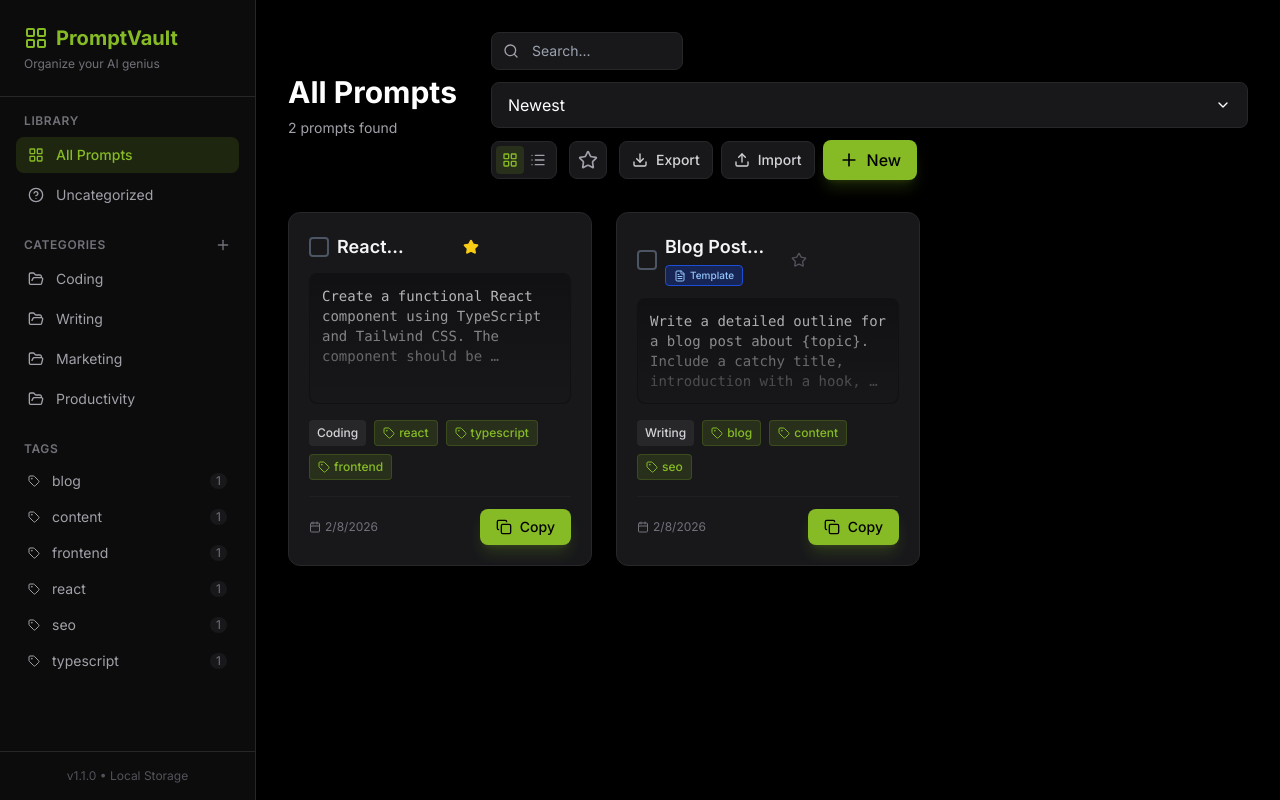
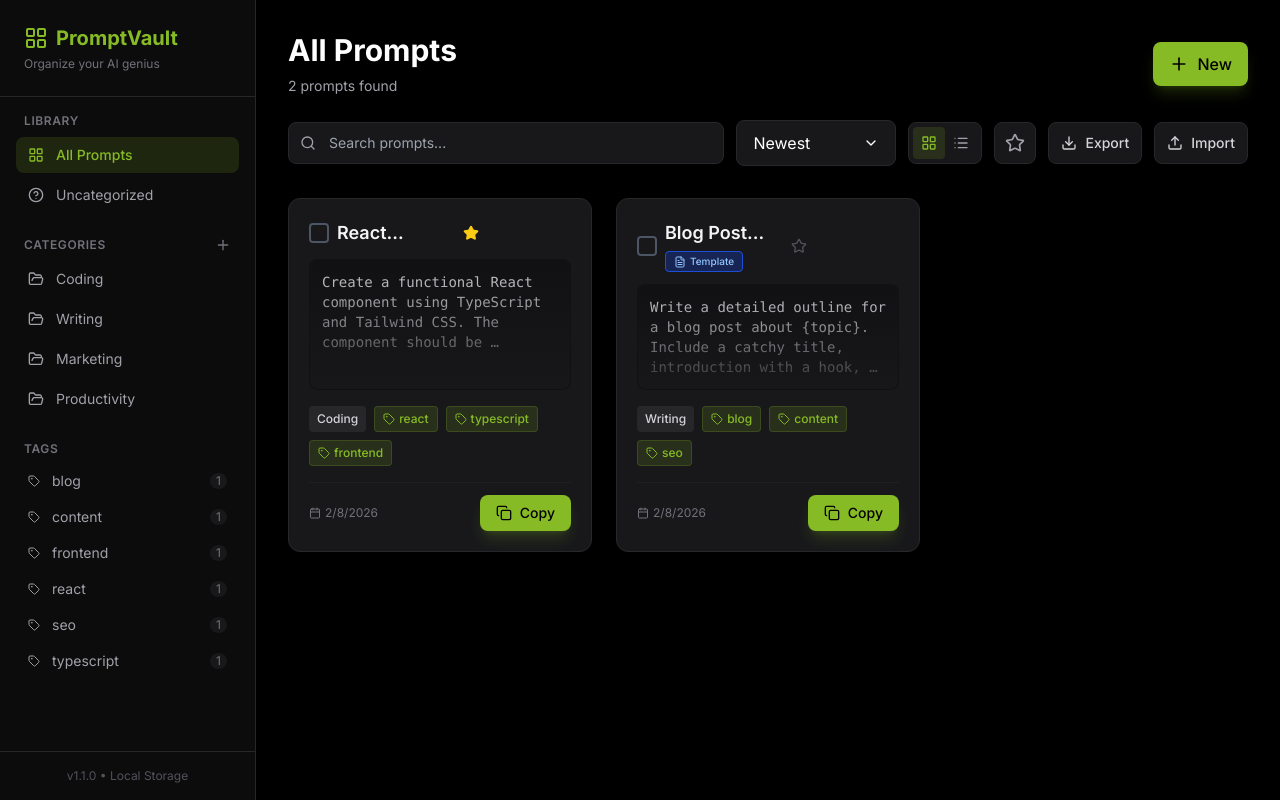
Before and after one commit to DochertyDev/PromptVault, a React (Vite) app: page / in a window 1280 px wide. Built offline with nearby package versions, Linux system fonts and the light colour scheme.

Commit message:
Header layout changes

```diff
--- a/App.tsx
+++ b/App.tsx
@@ -372,7 +372,9 @@ const App: React.FC = () => {
 
       <main className="flex-1 ml-64 p-8 max-w-[1920px] pb-24">
         {/* Header */}
-        <header className="flex flex-col md:flex-row md:items-center justify-between gap-4 mb-8">
+        <header className="mb-8">
+          {/* Top Row: Title and Primary Action */}
+          <div className="flex items-center justify-between mb-6">
             <div>
               <div className="flex items-center gap-3 mb-2">
                 <h1 className="text-3xl font-bold text-white">{getHeaderTitle()}</h1>
@@ -395,18 +397,34 @@ const App: React.FC = () => {
               </p>
             </div>
 
+            <button
+              onClick={() => {
+                setEditingPrompt(null);
+                setIsEditorOpen(true);
+              }}
+              className="flex items-center gap-2 bg-accent hover:bg-accent-hover text-black px-4 py-2.5 rounded-lg font-medium transition-colors shadow-lg shadow-accent/20 flex-shrink-0"
+            >
+              <Plus className="w-5 h-5" />
+              <span>New</span>
+            </button>
+          </div>
+
+          {/* Controls Row: Search, Sort, View, Favorites, Export, Import */}
           <div className="flex flex-wrap items-center gap-3">
-            <div className="relative">
+            {/* Search Bar */}
+            <div className="relative flex-1 min-w-48">
               <Search className="absolute left-3 top-1/2 -translate-y-1/2 w-4 h-4 text-zinc-400" />
               <input
                 type="text"
-                placeholder="Search..."
+                placeholder="Search prompts..."
                 value={searchQuery}
                 onChange={(e) => setSearchQuery(e.target.value)}
-                className="w-48 bg-black-200 border border-black-300 rounded-lg pl-10 pr-4 py-2 text-sm text-zinc-200 focus:ring-2 focus:ring-accent outline-none transition-all"
+                className="w-full bg-black-200 border border-black-300 rounded-lg pl-10 pr-4 py-2.5 text-sm text-zinc-200 focus:ring-2 focus:ring-accent outline-none transition-all"
               />
             </div>
 
+            {/* Sort Dropdown */}
+            <div className="w-40">
               <CustomSelect
                 value={sortOption}
                 onChange={(value) => setSortOption(value as SortOption)}
@@ -416,52 +434,55 @@ const App: React.FC = () => {
                   { value: 'az', label: 'A-Z' },
                   { value: 'za', label: 'Z-A' }
                 ]}
-              className="w-40"
                 title="Sort prompts"
               />
+            </div>
 
-            <div className="flex items-center bg-black-200 border border-black-300 rounded-lg p-1">
+            {/* View Mode Toggle */}
+            <div className="flex items-center bg-black-200 border border-black-300 rounded-lg p-1 flex-shrink-0">
               <button
                 onClick={() => setViewMode('grid')}
-                    className={`p-1.5 rounded ${viewMode === 'grid' ? 'bg-accent-light text-accent' : 'text-zinc-400 hover:text-white'}`}
+                className={`p-2 rounded transition-colors ${viewMode === 'grid' ? 'bg-accent-light text-accent' : 'text-zinc-400 hover:text-white'}`}
                 title="Grid view"
               >
                 <LayoutGrid className="w-4 h-4" />
               </button>
               <button
                 onClick={() => setViewMode('list')}
-                    className={`p-1.5 rounded ${viewMode === 'list' ? 'bg-accent-light text-accent' : 'text-zinc-400 hover:text-white'}`}
+                className={`p-2 rounded transition-colors ${viewMode === 'list' ? 'bg-accent-light text-accent' : 'text-zinc-400 hover:text-white'}`}
                 title="List view"
               >
                 <ListIcon className="w-4 h-4" />
               </button>
             </div>
 
+            {/* Favorites Toggle */}
             <button
               onClick={() => setShowFavoritesOnly(!showFavoritesOnly)}
-                className={`p-2 rounded-lg border transition-colors ${showFavoritesOnly ? 'bg-yellow-500/10 border-yellow-500/50 text-yellow-400' : 'bg-black-200 border-black-300 text-zinc-400 hover:text-white'}`}
+              className={`p-2.5 rounded-lg border transition-colors flex-shrink-0 ${showFavoritesOnly ? 'bg-yellow-500/10 border-yellow-500/50 text-yellow-400' : 'bg-black-200 border-black-300 text-zinc-400 hover:text-white'}`}
               title="Show Favorites"
             >
               <Star className="w-5 h-5" fill={showFavoritesOnly ? "currentColor" : "none"} />
             </button>
 
-            <div className="flex items-center gap-2">
+            {/* Export Button */}
             <button
               onClick={handleExportCSV}
-                className="flex items-center gap-2 bg-black-200 hover:bg-black-300 text-zinc-300 hover:text-accent px-3 py-2 rounded-lg font-medium transition-colors border border-black-300"
+              className="flex items-center gap-2 bg-black-200 hover:bg-black-300 text-zinc-300 hover:text-accent px-3 py-2.5 rounded-lg font-medium transition-colors border border-black-300 flex-shrink-0"
               title="Export prompts as CSV"
             >
               <Download className="w-4 h-4" />
-                <span className="hidden md:inline text-sm">Export</span>
+              <span className="hidden sm:inline text-sm">Export</span>
             </button>
 
+            {/* Import Button */}
             <button
               onClick={() => fileInputRef.current?.click()}
-                className="flex items-center gap-2 bg-black-200 hover:bg-black-300 text-zinc-300 hover:text-accent px-3 py-2 rounded-lg font-medium transition-colors border border-black-300"
+              className="flex items-center gap-2 bg-black-200 hover:bg-black-300 text-zinc-300 hover:text-accent px-3 py-2.5 rounded-lg font-medium transition-colors border border-black-300 flex-shrink-0"
               title="Import prompts from CSV"
             >
               <Upload className="w-4 h-4" />
-                <span className="hidden md:inline text-sm">Import</span>
+              <span className="hidden sm:inline text-sm">Import</span>
             </button>
             <input
               ref={fileInputRef}
@@ -470,18 +491,6 @@ const App: React.FC = () => {
               onChange={handleImportCSV}
               className="hidden"
             />
-
-              <button
-                onClick={() => {
-                  setEditingPrompt(null);
-                  setIsEditorOpen(true);
-                }}
-                className="flex items-center gap-2 bg-accent hover:bg-accent-hover text-black px-4 py-2 rounded-lg font-medium transition-colors shadow-lg shadow-accent/20"
-              >
-                <Plus className="w-5 h-5" />
-                <span className="hidden md:inline">New</span>
-              </button>
-            </div>
           </div>
         </header>
 
```
Lines whose indentation alone changed are shown as unchanged.
